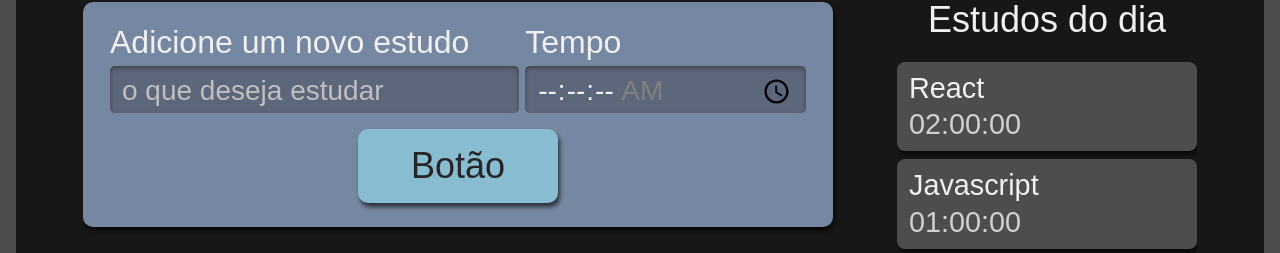
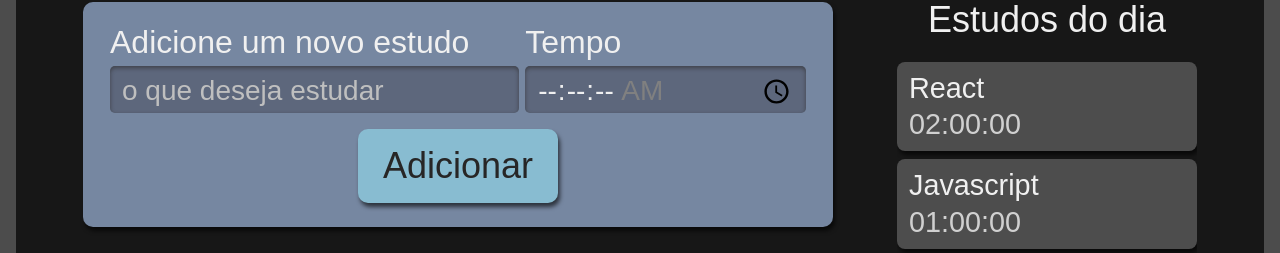
Before and after one commit to xandewe/react-alura-studies-1, a React (Create React App) app: page / in a window 1280 px wide. Shown: the part 222-475 px from the top of the page. Built offline with nearby package versions, Linux system fonts and the light colour scheme.

Commit message:
config do css module

```diff
--- a/package.json
+++ b/package.json
@@ -12,7 +12,7 @@
     "@types/react-dom": "^18.2.20",
     "react": "^18.2.0",
     "react-dom": "^18.2.0",
-    "react-scripts": "5.0.1",
+    "react-scripts": "^5.0.1",
     "typescript": "^4.9.5",
     "web-vitals": "^2.1.4"
   },
@@ -41,6 +41,7 @@
     ]
   },
   "devDependencies": {
-    "sass": "^1.71.1"
+    "sass": "^1.71.1",
+    "typescript-plugin-css-modules": "^5.1.0"
   }
 }
--- a/src/components/Button/index.tsx
+++ b/src/components/Button/index.tsx
@@ -1,15 +1,15 @@
-import React from "react";
-import "./style.scss";
+import React, { ReactNode } from "react";
+import style from "./Button.module.scss";
 
-class Button extends React.Component {
-    render(): React.ReactNode {
+class Button extends React.Component<{children?: ReactNode}> {
+    render() {
         // const isActive = true
         // const styles = {
         //     backgroundColor: isActive ? "green" : "red"
         // }
         return (
-            <button className="botao">
-                Botão
+            <button className={style.botao}>
+                {this.props.children}
             </button>
         )
     }
--- a/src/components/Form/index.tsx
+++ b/src/components/Form/index.tsx
@@ -1,12 +1,12 @@
 import React from "react";
 import Button from "../Button";
-import "./style.scss";
+import style from  "./Form.module.scss";
 
 class Form extends React.Component {
     render() {
         return (
-            <form className="novaTarefa">
-                <div className="inputContainer">
+            <form className={style.novaTarefa}>
+                <div className={style.inputContainer}>
                     <label htmlFor="tarefa">
                         Adicione um novo estudo
                     </label>
@@ -18,7 +18,7 @@ class Form extends React.Component {
                         required
                      />
                 </div>
-                <div className="inputContainer">
+                <div className={style.inputContainer}>
                     <label htmlFor="tempo">
                         Tempo
                     </label>
@@ -32,7 +32,9 @@ class Form extends React.Component {
                         required
                     />
                 </div>
-                <Button/>
+                <Button>
+                    Adicionar
+                </Button>
             </form>
         )
     }
--- a/src/components/List/index.tsx
+++ b/src/components/List/index.tsx
@@ -1,5 +1,5 @@
 import React from "react";
-import "./style.scss"
+import style from "./List.module.scss"
 
 function List() {
     const tarefas = [{
@@ -14,11 +14,11 @@ function List() {
       }];
 
       return (
-        <aside className="listaTarefas">
+        <aside className={style.listaTarefas}>
           <h2> Estudos do dia </h2>
           <ul>
             {tarefas.map((item, index) => (
-              <li key={index} className="item">
+              <li key={index} className={style.item}>
                 <h3>{item.tarefa}</h3>
                 <span>{item.tempo}</span>
               </li>
--- a/src/pages/App.tsx
+++ b/src/pages/App.tsx
@@ -1,12 +1,12 @@
 import React from 'react';
 import Form from '../components/Form';
 import List from '../components/List';
-import "./style.scss";
+import style from "./App.module.scss"
 
 
 function App() {
   return (
-    <div className="AppStyle">
+    <div className={style.AppStyle}>
       <Form></Form>
       <List></List>
     </div>
```
Also changed, not shown: tsconfig.json (+6 -1 lines), src/components/Button/Button.module.scss (renamed from src/components/Button/style.scss), src/components/Form/Form.module.scss (renamed from src/components/Form/style.scss), src/components/List/List.module.scss (renamed from src/components/List/style.scss), src/pages/App.module.scss (renamed from src/pages/style.scss), 1 other file (tests, documents, lock files or other folders).
